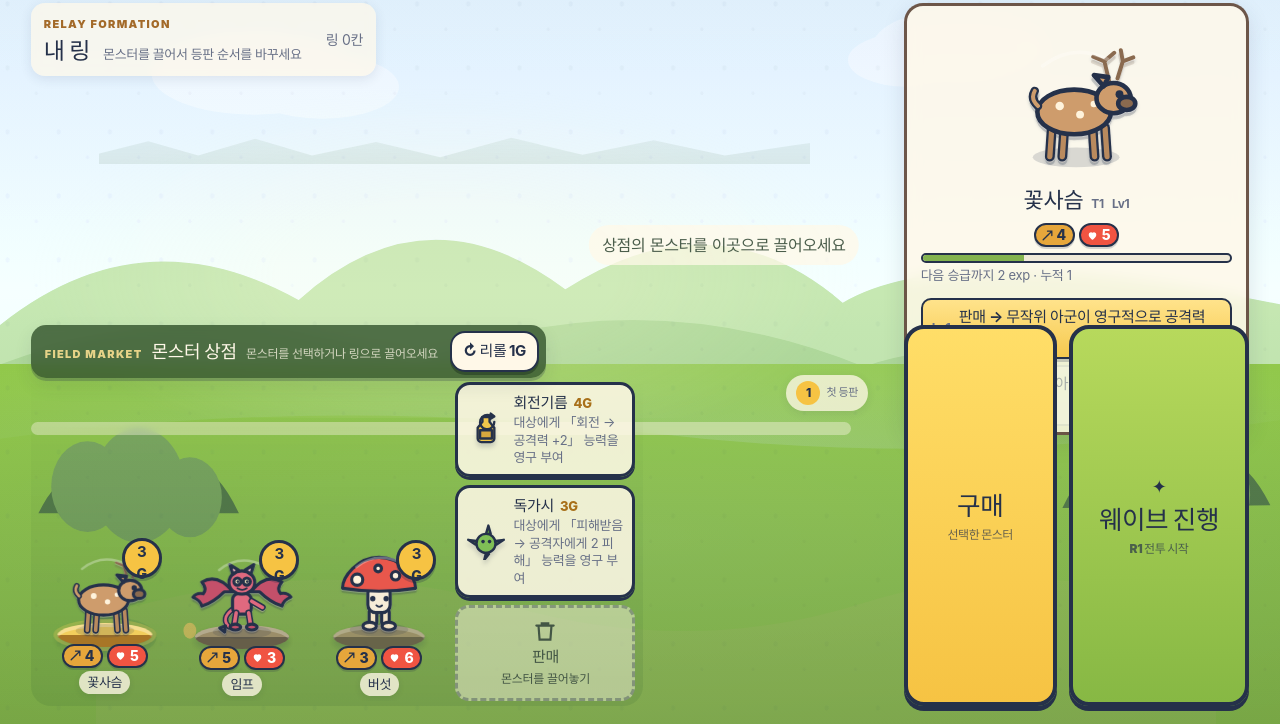
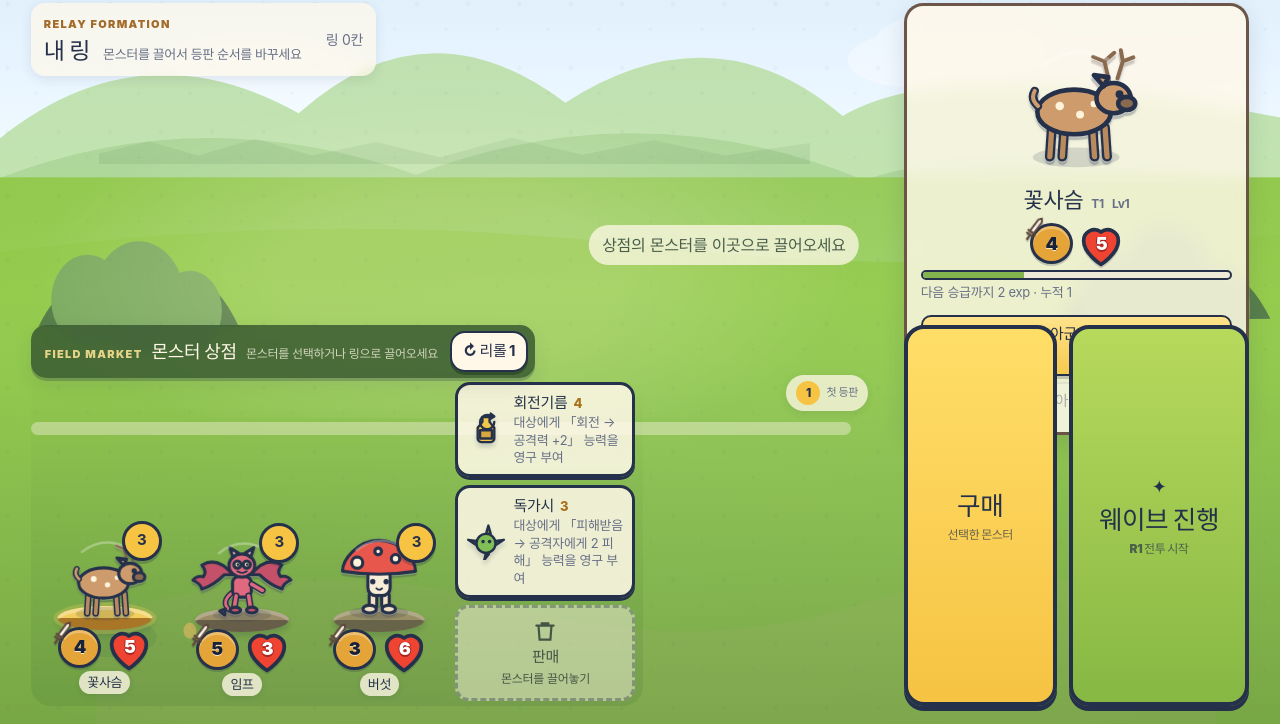
Before and after one commit to imjisukim0712-bit/RelayMonsters, a plain HTML site: page index.html in a window 1280 px wide. Both pictures are taken after a click on the button "게임 시작". Shown: the part 76-800 px from the top of the page. Drawn offline with Linux system fonts and the light colour scheme.

Commit message:
Refine unit stats and field grounding

```diff
--- a/src/art/backgrounds.js
+++ b/src/art/backgrounds.js
@@ -41,7 +41,8 @@ function environmentDecor(bgId, p, horizon) {
 export function backgroundSvg(bgId) {
   const bg = backgroundById(bgId);
   const p = bg.palette;
-  const horizon = 330;
+  // 지평선을 높여 링의 모든 몬스터가 하늘이 아닌 지면 위에 서도록 한다.
+  const horizon = 190;
   const openSky = !['bg_cave', 'bg_void'].includes(bgId);
   const clouds = openSky ? `<g fill="#FFFFFF" opacity="${bgId === 'bg_snow' ? 0.62 : 0.38}">
     <ellipse cx="238" cy="112" rx="96" ry="31"/><ellipse cx="302" cy="122" rx="72" ry="24"/>
--- a/src/ui/battleScene.js
+++ b/src/ui/battleScene.js
@@ -157,7 +157,7 @@ export function playBattle(root, {
     const atk = node.querySelector('.chip-atk .v');
     const hp = node.querySelector('.chip-hp .v');
     if (atk) atk.textContent = u.atk;
-    if (hp) hp.innerHTML = `${u.hp}<span class="chip-sub">/${u.maxHp}</span>`;
+    if (hp) hp.textContent = u.hp;
     let sh = node.querySelector('.chip-shield');
     if (u.shield > 0) {
       if (!sh) {
--- a/src/ui/shopScene.js
+++ b/src/ui/shopScene.js
@@ -31,7 +31,7 @@ export function renderShop(root, { run, backgroundId = 'bg_grass', onStartBattle
       };
       return detailPanel(fake, {
         extra: `<div class="detail-actions detail-inline-actions">
-          <span class="detail-price"><b>${offer.price}</b>G</span>
+          <span class="detail-price"><b>${offer.price}</b></span>
           <button class="btn primary" id="detailBuyBtn">구매</button>
         </div>`,
       });
@@ -41,7 +41,7 @@ export function renderShop(root, { run, backgroundId = 'bg_grass', onStartBattle
       return detailPanel(unit, {
         extra: `<div class="detail-actions detail-inline-actions">
           <span class="detail-owned">링 ${run.ring.indexOf(unit) + 1}번 슬롯</span>
-          <button class="btn ghost" id="detailSellBtn">판매 +${sellValue(unit)}G</button>
+          <button class="btn ghost" id="detailSellBtn">판매 +${sellValue(unit)}</button>
         </div>`,
       });
     }
@@ -99,7 +99,7 @@ export function renderShop(root, { run, backgroundId = 'bg_grass', onStartBattle
             <b>몬스터 상점</b>
             <small>몬스터를 선택하거나 링으로 끌어오세요</small>
           </div>
-          <button class="btn tiny reroll-btn" id="rerollBtn">↻ 리롤 <b>${REROLL_PRICE}G</b></button>
+          <button class="btn tiny reroll-btn" id="rerollBtn">↻ 리롤 <b>${REROLL_PRICE}</b></button>
         </div>
         <div class="shop-market-body">
           <div class="shop-units" id="shopUnits">
@@ -160,7 +160,7 @@ export function renderShop(root, { run, backgroundId = 'bg_grass', onStartBattle
       <div class="ped-meta">
         ${statChips({ atk, hp })}
         <div class="ped-name">${sp.name}</div>
-        <div class="ped-price"><b>${offer.price}</b>G</div>
+        <div class="ped-price"><b>${offer.price}</b></div>
       </div>
     </div>`;
   }
@@ -170,7 +170,7 @@ export function renderShop(root, { run, backgroundId = 'bg_grass', onStartBattle
     return `<div class="item-card" data-oid="${offer.oid}" data-kind="${it.kind}">
       <div class="item-art">${itemSprite(it.art)}</div>
       <div class="item-meta">
-        <div class="item-name">${it.name}<span class="item-price">${offer.price}G</span></div>
+        <div class="item-name">${it.name}<span class="item-price">${offer.price}</span></div>
         <div class="item-desc">${it.desc}</div>
       </div>
     </div>`;
@@ -185,7 +185,7 @@ export function renderShop(root, { run, backgroundId = 'bg_grass', onStartBattle
     const n = run.ring.length;
     if (!n) return;
     const cx = rect.width / 2;
-    const cy = rect.height / 2;
+    const cy = rect.height * 0.62;
     const maxUw = Math.min(112, Math.max(64, rect.width / 4.2));
     const spread = n <= 2 ? 0.5 : n === 3 ? 0.78 : 1;
     const rx = Math.max(maxUw * 1.1, Math.min(rect.width / 2 - maxUw * 0.75, 330) * spread);
@@ -403,7 +403,7 @@ export function renderShop(root, { run, backgroundId = 'bg_grass', onStartBattle
     if (!u) return;
     const sp = speciesById(u.speciesId);
     const ok = await confirmDialog(
-      `<b>${sp.name}</b> (Lv${unitLevel(u)} · ${unitAtk(u)}/${unitHp(u)}) 을 판매합니다.<br>환급 <b>${sellValue(u)}G</b>`,
+      `<b>${sp.name}</b> (Lv${unitLevel(u)} · ${unitAtk(u)}/${unitHp(u)}) 을 판매합니다.<br>환급 <b>${sellValue(u)}</b>`,
       { okText: '판매' },
     );
     if (!ok) { rerender(); return; }
@@ -434,7 +434,7 @@ export function renderShop(root, { run, backgroundId = 'bg_grass', onStartBattle
       if (!offer) return;
       const fake = { id: 'preview', speciesId: offer.speciesId, exp: offer.exp, permBuff: { atk: 0, hp: 0 }, granted: [] };
       modal(detailPanel(fake, {
-        extra: `<div class="detail-actions"><button class="btn primary" id="buyNow">${offer.price}G 구매</button></div>`,
+        extra: `<div class="detail-actions"><button class="btn primary" id="buyNow">${offer.price} 구매</button></div>`,
       })).box.addEventListener('click', (e) => {
         if (e.target.id === 'buyNow') {
           report(buyUnit(run, offer.oid));
@@ -448,7 +448,7 @@ export function renderShop(root, { run, backgroundId = 'bg_grass', onStartBattle
     if (!u) return;
     const m = modal(detailPanel(u, {
       extra: `<div class="detail-actions">
-        <button class="btn ghost" id="sellNow">판매 +${sellValue(u)}G</button>
+        <button class="btn ghost" id="sellNow">판매 +${sellValue(u)}</button>
       </div>`,
     }));
     m.box.addEventListener('click', (e) => {
@@ -471,7 +471,7 @@ export function renderShop(root, { run, backgroundId = 'bg_grass', onStartBattle
 
     if (it.kind === 'run') {
       if (it.oncePerGame) {
-        const ok = await confirmDialog(`<b>${it.name}</b> · ${it.desc}<br>게임당 1회만 구매할 수 있습니다.`, { okText: `${offer.price}G 사용` });
+        const ok = await confirmDialog(`<b>${it.name}</b> · ${it.desc}<br>게임당 1회만 구매할 수 있습니다.`, { okText: `${offer.price} 사용` });
         if (!ok) return;
       }
       applyItem(oid, null);
--- a/src/ui/unitView.js
+++ b/src/ui/unitView.js
@@ -20,8 +20,8 @@ export function sprite(artKey, extraClass = '') {
   </svg>`;
 }
 
-const ICO_ATK = '<svg class="ico" viewBox="0 0 24 24" aria-hidden="true"><path d="M4 20 L14 10 M12 4 h8 v8 M20 4 L10 14" fill="none" stroke="currentColor" stroke-width="2.4" stroke-linecap="round"/></svg>';
-const ICO_HP = '<svg class="ico" viewBox="0 0 24 24" aria-hidden="true"><path d="M12 20s-7-4.6-7-9.6A4.4 4.4 0 0 1 12 7a4.4 4.4 0 0 1 7 3.4c0 5-7 9.6-7 9.6Z" fill="currentColor"/></svg>';
+const ICO_ATK = '<svg class="ico" viewBox="0 0 24 24" aria-hidden="true"><path d="m20.5 3.5-3.8.8-9.4 9.4 3 3 9.4-9.4Z" fill="#F7F2E8" stroke="currentColor" stroke-width="1.8" stroke-linejoin="round"/><path d="m6.2 12.5 5.3 5.3M4.5 15l4.5 4.5M5.5 19l-2 2" fill="none" stroke="currentColor" stroke-width="2.2" stroke-linecap="round"/></svg>';
+const ICO_HP = '<svg class="ico" viewBox="0 0 24 24" aria-hidden="true"><path d="M12 21s-8-5.1-8-11A5 5 0 0 1 12 6a5 5 0 0 1 8 4c0 5.9-8 11-8 11Z" fill="currentColor" stroke="#25314A" stroke-width="1.7" stroke-linejoin="round"/></svg>';
 const ICO_SHIELD = '<svg class="ico" viewBox="0 0 24 24" aria-hidden="true"><path d="M12 3l7 3v6c0 4.2-3 7.4-7 9-4-1.6-7-4.8-7-9V6Z" fill="currentColor"/></svg>';
 const ICO_MANA = '<svg class="ico" viewBox="0 0 24 24" aria-hidden="true"><path d="M12 3c3 4.2 6 7.9 6 11.2A6 6 0 0 1 6 14.2C6 10.9 9 7.2 12 3Z" fill="currentColor"/></svg>';
 export const ICONS = { atk: ICO_ATK, hp: ICO_HP, shield: ICO_SHIELD, mana: ICO_MANA };
@@ -29,10 +29,9 @@ export const ICONS = { atk: ICO_ATK, hp: ICO_HP, shield: ICO_SHIELD, mana: ICO_M
 // 공격력·체력·보호막·마나 아이콘은 서로 다른 형태를 쓰고 항상 숫자를 병기한다 (13.3)
 // 마나는 마나 유닛만 표시한다 (5.4절)
 export function statChips({ atk, hp, maxHp, shield = 0, manaUnit = false, mana = 0, maxMana = 10 }) {
-  const hpText = maxHp != null && hp !== maxHp ? `${hp}<span class="chip-sub">/${maxHp}</span>` : `${hp}`;
   return `<div class="chips">
     <span class="chip chip-atk" title="공격력">${ICO_ATK}<span class="v">${atk}</span></span>
-    <span class="chip chip-hp" title="체력">${ICO_HP}<span class="v">${hpText}</span></span>
+    <span class="chip chip-hp" title="현재 체력">${ICO_HP}<span class="v">${hp}</span></span>
     ${shield > 0 ? `<span class="chip chip-shield" title="보호막">${ICO_SHIELD}<span class="v">${shield}</span></span>` : ''}
     ${manaUnit ? `<span class="chip chip-mana" title="마나">${ICO_MANA}<span class="v">${mana}<span class="chip-sub">/${maxMana}</span></span></span>` : ''}
   </div>`;
--- a/styles.css
+++ b/styles.css
@@ -1351,3 +1351,84 @@ html, body {
   .shop-side { display: grid; grid-template-columns: minmax(0, 1fr) 86px; }
   .pedestal { width: 116px; min-width: 116px; }
 }
+
+/* ── Stat crest refinement ──────────────────────────────────────
+   Match the hand-drawn HUD: a sword over a gold attack medallion and a
+   standalone red heart. Both carry only the current numeric value. */
+.chips {
+  align-items: center;
+  gap: 7px;
+}
+.chip-atk,
+.chip-hp {
+  position: relative;
+  width: 43px;
+  min-width: 43px;
+  height: 41px;
+  padding: 0;
+  display: grid;
+  place-items: center;
+  border-radius: 0;
+  box-shadow: none;
+  line-height: 1;
+}
+.chip-atk {
+  border: 3px solid var(--out);
+  border-radius: 50%;
+  background: #E5A437;
+  color: var(--out);
+  box-shadow: inset 0 3px 0 rgba(255,255,255,.28), 0 2px 0 rgba(37,49,74,.22);
+}
+.chip-atk .ico {
+  position: absolute;
+  left: -11px;
+  top: -10px;
+  width: 25px;
+  height: 25px;
+  color: #5f493c;
+  transform: rotate(-8deg);
+  filter: drop-shadow(0 2px 0 rgba(37,49,74,.24));
+}
+.chip-atk .v,
+.chip-hp .v {
+  position: relative;
+  z-index: 2;
+  font-size: 18px;
+  font-weight: 1000;
+  letter-spacing: -.04em;
+}
+.chip-atk .v {
+  color: #17223a;
+  text-shadow: 0 1px 0 rgba(255,255,255,.72);
+}
+.chip-hp {
+  border: 0;
+  background: transparent;
+  color: #F04432;
+}
+.chip-hp .ico {
+  position: absolute;
+  inset: -4px -5px -5px;
+  width: 52px;
+  height: 52px;
+  color: #F04432;
+  filter: drop-shadow(0 2px 0 rgba(37,49,74,.18));
+}
+.chip-hp .v {
+  color: #fff;
+  text-shadow: 0 2px 0 #a92723, 1px 0 0 #a92723, -1px 0 0 #a92723;
+}
+.chip-hp .chip-sub { display: none !important; }
+.unit.hurt .chip-hp { background: transparent; filter: saturate(1.2) brightness(1.05); }
+
+.unit.tiny-unit .chip-atk,
+.unit.tiny-unit .chip-hp {
+  width: 35px;
+  min-width: 35px;
+  height: 34px;
+  padding: 0;
+}
+.unit.tiny-unit .chip-atk .ico { width: 21px; height: 21px; left: -9px; top: -8px; }
+.unit.tiny-unit .chip-hp .ico { width: 44px; height: 44px; inset: -4px; }
+.unit.tiny-unit .chip-atk .v,
+.unit.tiny-unit .chip-hp .v { font-size: 15px; }
```
